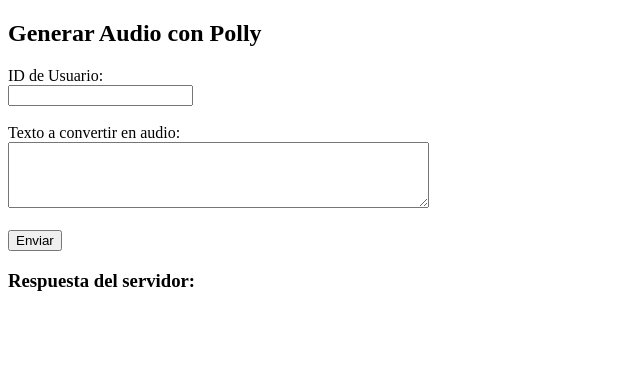
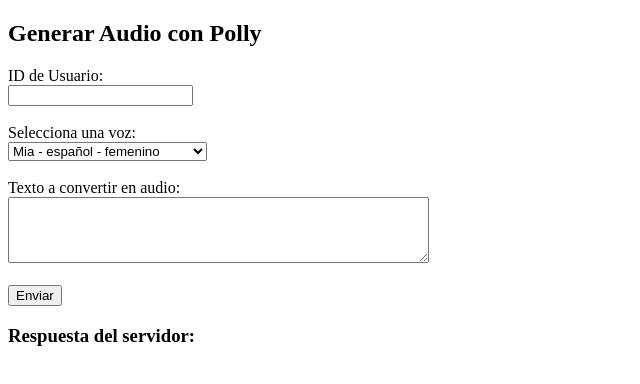
Before and after one commit to Aknv28/Tecnologias, a plain HTML site: page index.html in a window 1280 px wide. Shown: the whole page, without its empty margins (0-640 px from the left). Drawn offline with Linux system fonts and the light colour scheme.

Commit message:
Update index.html

```diff
--- a/index.html
+++ b/index.html
@@ -11,6 +11,11 @@
     <label for="usuarioId">ID de Usuario:</label><br>
     <input type="text" id="usuarioId" name="usuarioId" required><br><br>
 
+    <label for="voz">Selecciona una voz:</label><br>
+    <select id="voz" name="voz" required>
+      <!-- Las opciones se llenarán por JavaScript -->
+    </select><br><br>
+
     <label for="texto">Texto a convertir en audio:</label><br>
     <textarea id="texto" name="texto" rows="4" cols="50" required></textarea><br><br>
 
@@ -21,6 +26,25 @@
   <pre id="respuesta"></pre>
 
   <script>
+    const voces = [
+      { ID: "2", idioma: "español", nombre: "Mia", sexo: "femenino" },
+      { ID: "1", idioma: "español", nombre: "Enrique", sexo: "masculino" },
+      { ID: "6", idioma: "frances", nombre: "Celine", sexo: "femenino" },
+      { ID: "5", idioma: "frances", nombre: "Liam", sexo: "masculino" },
+      { ID: "4", idioma: "ingles", nombre: "Ruth", sexo: "femenino" },
+      { ID: "3", idioma: "ingles", nombre: "Matthew", sexo: "masculino" }
+    ];
+
+    const selectVoz = document.getElementById("voz");
+
+    // Llenar select con voces
+    voces.forEach(v => {
+      const option = document.createElement("option");
+      option.value = v.ID; // enviamos el ID
+      option.textContent = `${v.nombre} - ${v.idioma} - ${v.sexo}`;
+      selectVoz.appendChild(option);
+    });
+
     const form = document.getElementById("audioForm");
     const respuesta = document.getElementById("respuesta");
 
@@ -30,7 +54,8 @@
       // Datos del formulario
       const data = {
         usuarioId: document.getElementById("usuarioId").value,
-        texto: document.getElementById("texto").value
+        texto: document.getElementById("texto").value,
+        vozId: document.getElementById("voz").value
       };
 
       try {
```
